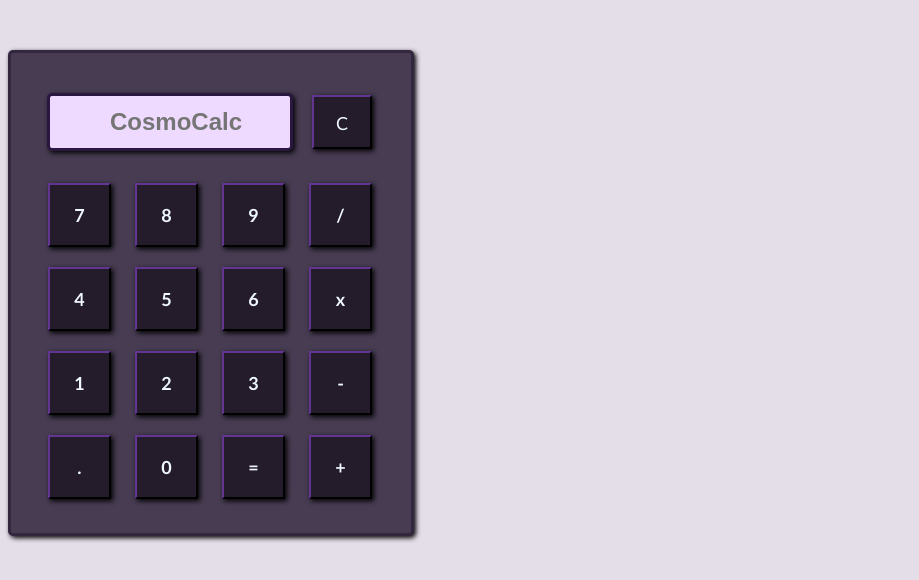
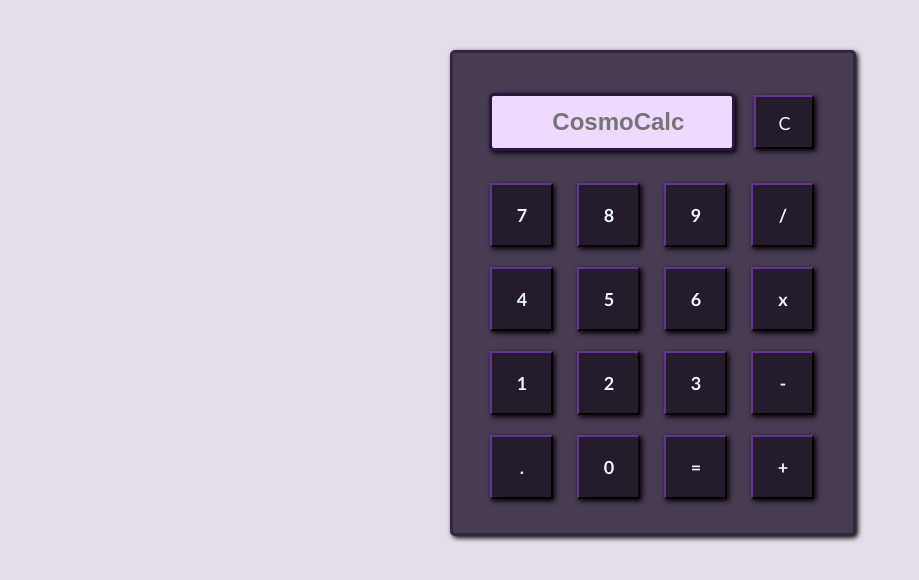
Before and after one commit to silentCosmo/Calculator, a plain HTML site: page index.html in a window 1280 px wide. Shown: the whole page, without its empty margins (0-919 px from the left). Drawn offline with Linux system fonts and the light colour scheme.

Commit message:
Update style.css

```diff
--- a/style.css
+++ b/style.css
@@ -10,7 +10,7 @@ body{
     background: rgb(71, 60, 82);
     width: 400px;
     height: 480px;
-    margin-right:35%;
+    margin-left:35%;
     margin-top: 50px;
     border-radius: 5px;
     box-shadow: 2px 2px 5px black;
```
